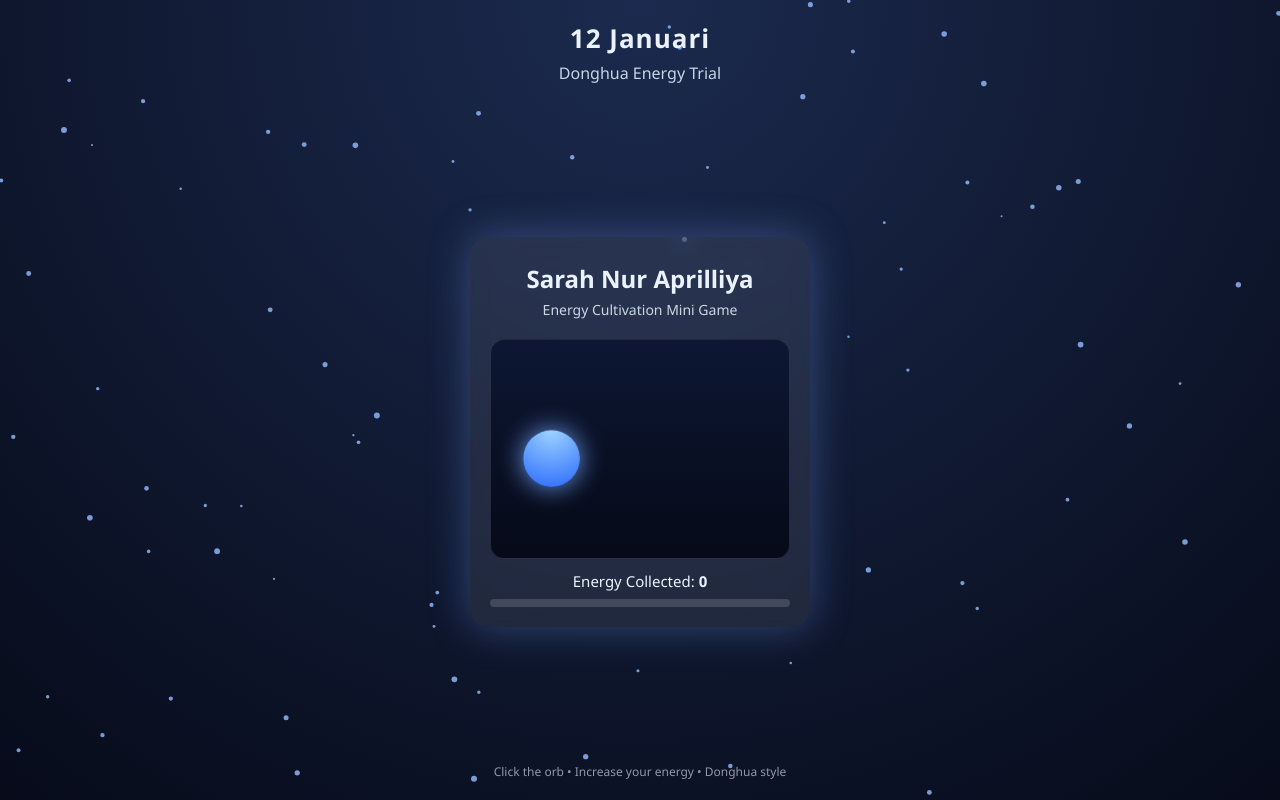
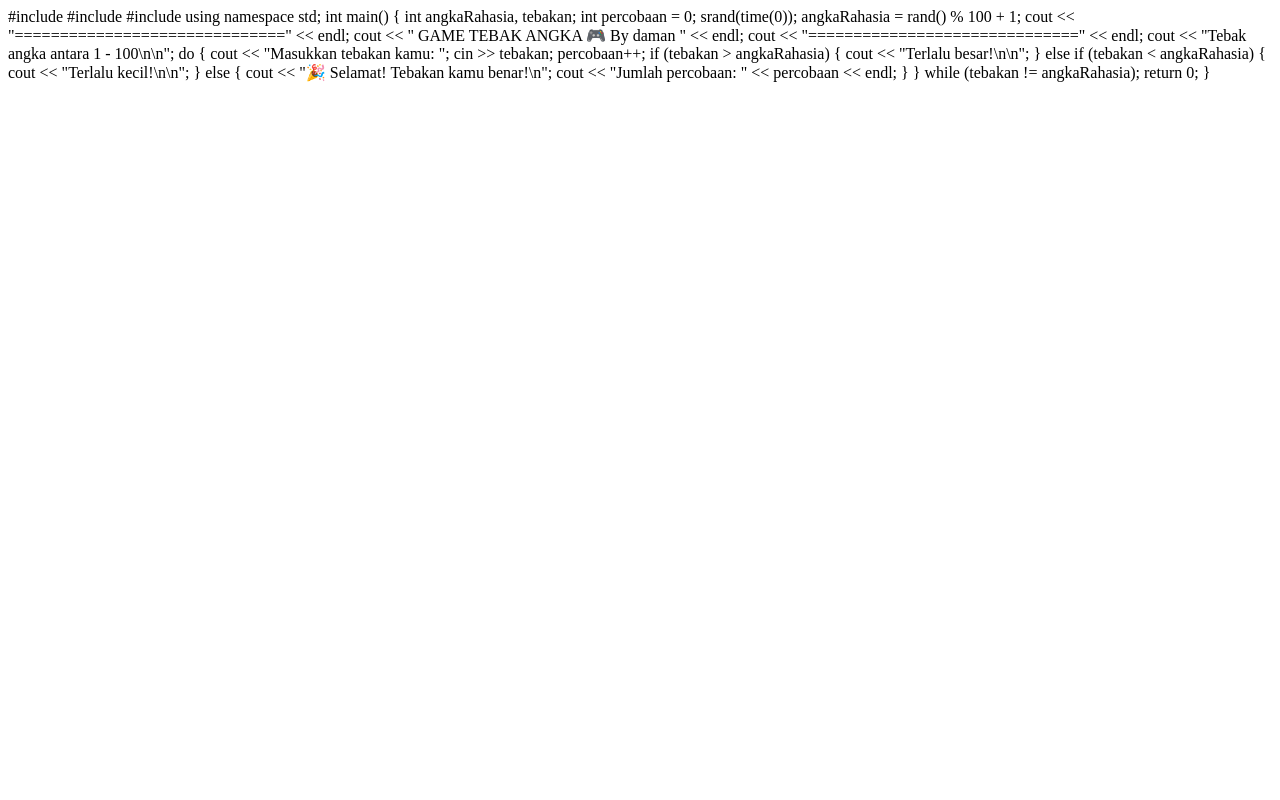
Before and after one commit to fatarojak1-rgb/ultah-sarah, a plain HTML site: page index.html in a window 1280 px wide. Drawn offline with Linux system fonts and the light colour scheme.

Commit message:
Update index.html

```diff
--- a/index.html
+++ b/index.html
@@ -1,215 +1,36 @@
-<!DOCTYPE html>
-<html lang="id">
-<head>
-<meta charset="UTF-8">
-<title>12 Januari – Donghua Energy</title>
+#include <iostream>
+#include <cstdlib>
+#include <ctime>
 
-<style>
-*{box-sizing:border-box}
-body{
-  margin:0;
-  height:100vh;
-  overflow:hidden;
-  font-family:'Segoe UI',sans-serif;
-  background:radial-gradient(circle at top,#1b2a4e,#070b1a);
-  color:#eaf2ff;
+using namespace std;
+
+int main() {
+    int angkaRahasia, tebakan;
+    int percobaan = 0;
+
+    srand(time(0));
+    angkaRahasia = rand() % 100 + 1;
+
+    cout << "==============================" << endl;
+    cout << "     GAME TEBAK ANGKA 🎮  By daman   " << endl;
+    cout << "==============================" << endl;
+    cout << "Tebak angka antara 1 - 100\n\n";
+
+    do {
+        cout << "Masukkan tebakan kamu: ";
+        cin >> tebakan;
+        percobaan++;
+
+        if (tebakan > angkaRahasia) {
+            cout << "Terlalu besar!\n\n";
+        } else if (tebakan < angkaRahasia) {
+            cout << "Terlalu kecil!\n\n";
+        } else {
+            cout << "🎉 Selamat! Tebakan kamu benar!\n";
+            cout << "Jumlah percobaan: " << percobaan << endl;
+        }
+
+    } while (tebakan != angkaRahasia);
+
+    return 0;
 }
-
-/* background particles */
-canvas{
-  position:fixed;
-  inset:0;
-  z-index:0;
-}
-
-/* UI */
-.ui{
-  position:relative;
-  z-index:2;
-  height:100%;
-  display:flex;
-  flex-direction:column;
-  justify-content:space-between;
-  padding:20px;
-}
-
-.header{
-  text-align:center;
-}
-.header h1{
-  margin:0;
-  font-size:26px;
-  letter-spacing:1px;
-}
-.header p{
-  opacity:.85;
-  margin-top:6px;
-}
-
-/* card */
-.card{
-  margin:auto;
-  width:340px;
-  background:rgba(255,255,255,.08);
-  backdrop-filter:blur(10px);
-  border-radius:18px;
-  padding:20px;
-  box-shadow:0 0 40px rgba(120,160,255,.35);
-  text-align:center;
-  animation:fadeUp 1.5s ease;
-}
-
-@keyframes fadeUp{
-  from{opacity:0;transform:translateY(30px)}
-  to{opacity:1;transform:none}
-}
-
-.card h2{
-  margin:5px 0;
-}
-.sub{
-  font-size:14px;
-  opacity:.85;
-}
-
-/* GAME */
-.game-area{
-  margin-top:20px;
-  height:220px;
-  position:relative;
-  border-radius:14px;
-  background:linear-gradient(180deg,#0d1733,#060a18);
-  overflow:hidden;
-  border:1px solid rgba(255,255,255,.12);
-}
-
-.orb{
-  width:55px;
-  height:55px;
-  border-radius:50%;
-  position:absolute;
-  background:radial-gradient(circle at top,#9fd4ff,#2b6cff);
-  box-shadow:0 0 25px rgba(120,170,255,.9);
-  cursor:pointer;
-  animation:pulse 1.2s infinite alternate;
-}
-
-@keyframes pulse{
-  from{transform:scale(1)}
-  to{transform:scale(1.15)}
-}
-
-.energy{
-  margin-top:12px;
-  font-size:15px;
-}
-
-.progress{
-  margin-top:8px;
-  height:8px;
-  background:rgba(255,255,255,.15);
-  border-radius:6px;
-  overflow:hidden;
-}
-.bar{
-  height:100%;
-  width:0%;
-  background:linear-gradient(90deg,#6fb1ff,#a98cff);
-  transition:.3s;
-}
-
-.footer{
-  text-align:center;
-  font-size:12px;
-  opacity:.6;
-}
-</style>
-</head>
-
-<body>
-
-<canvas id="bg"></canvas>
-
-<div class="ui">
-  <div class="header">
-    <h1>12 Januari</h1>
-    <p>Donghua Energy Trial</p>
-  </div>
-
-  <div class="card">
-    <h2>Sarah Nur Aprilliya</h2>
-    <div class="sub">Energy Cultivation Mini Game</div>
-
-    <div class="game-area" id="area">
-      <div class="orb" id="orb"></div>
-    </div>
-
-    <div class="energy">
-      Energy Collected: <b><span id="score">0</span></b>
-    </div>
-
-    <div class="progress">
-      <div class="bar" id="bar"></div>
-    </div>
-  </div>
-
-  <div class="footer">
-    Click the orb • Increase your energy • Donghua style
-  </div>
-</div>
-
-<script>
-/* ===== background particles ===== */
-const c=document.getElementById("bg"),ctx=c.getContext("2d");
-function resize(){c.width=innerWidth;c.height=innerHeight}
-resize();addEventListener("resize",resize);
-
-let p=Array.from({length:80},()=>({
-  x:Math.random()*c.width,
-  y:Math.random()*c.height,
-  r:Math.random()*2+1,
-  s:Math.random()*0.5+0.2
-}));
-
-function draw(){
-  ctx.clearRect(0,0,c.width,c.height);
-  ctx.fillStyle="rgba(150,190,255,.8)";
-  p.forEach(o=>{
-    ctx.beginPath();
-    ctx.arc(o.x,o.y,o.r,0,Math.PI*2);
-    ctx.fill();
-    o.y+=o.s;
-    if(o.y>c.height)o.y=0;
-  });
-  requestAnimationFrame(draw);
-}
-draw();
-
-/* ===== game logic ===== */
-const orb=document.getElementById("orb");
-const area=document.getElementById("area");
-const scoreEl=document.getElementById("score");
-const bar=document.getElementById("bar");
-
-let score=0;
-
-function moveOrb(){
-  const maxX=area.clientWidth-55;
-  const maxY=area.clientHeight-55;
-  orb.style.left=Math.random()*maxX+"px";
-  orb.style.top=Math.random()*maxY+"px";
-}
-moveOrb();
-
-orb.onclick=()=>{
-  score++;
-  scoreEl.textContent=score;
-  bar.style.width=Math.min(score*5,100)+"%";
-  moveOrb();
-};
-
-setInterval(moveOrb,1200);
-</script>
-
-</body>
-</html>
```
